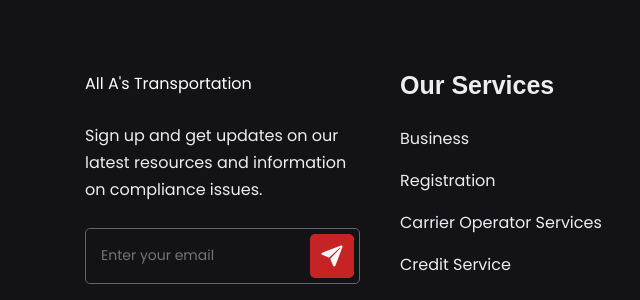
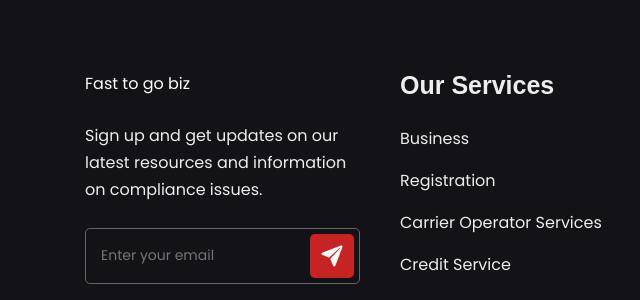
Before and after one commit to meet-tola/All-A-s-Transportion, a plain HTML site: page service.html in a window 1280 px wide. Shown: the part 2772-3072 px from the top of the page, 0-640 px from the left. Drawn offline with nearby package versions, Linux system fonts and the light colour scheme; a web font is replaced by a local one.

Commit message:
Update service.html

```diff
--- a/service.html
+++ b/service.html
@@ -719,7 +719,7 @@
 
         <div class="footer-brand">
 
-          <a href="#" class="logo">All A's Transportation</a>
+          <a href="#" class="logo">Fast to go biz</a>
 
           <p class="footer-text">
             Sign up and get updates on our latest resources and information on compliance issues.
```
